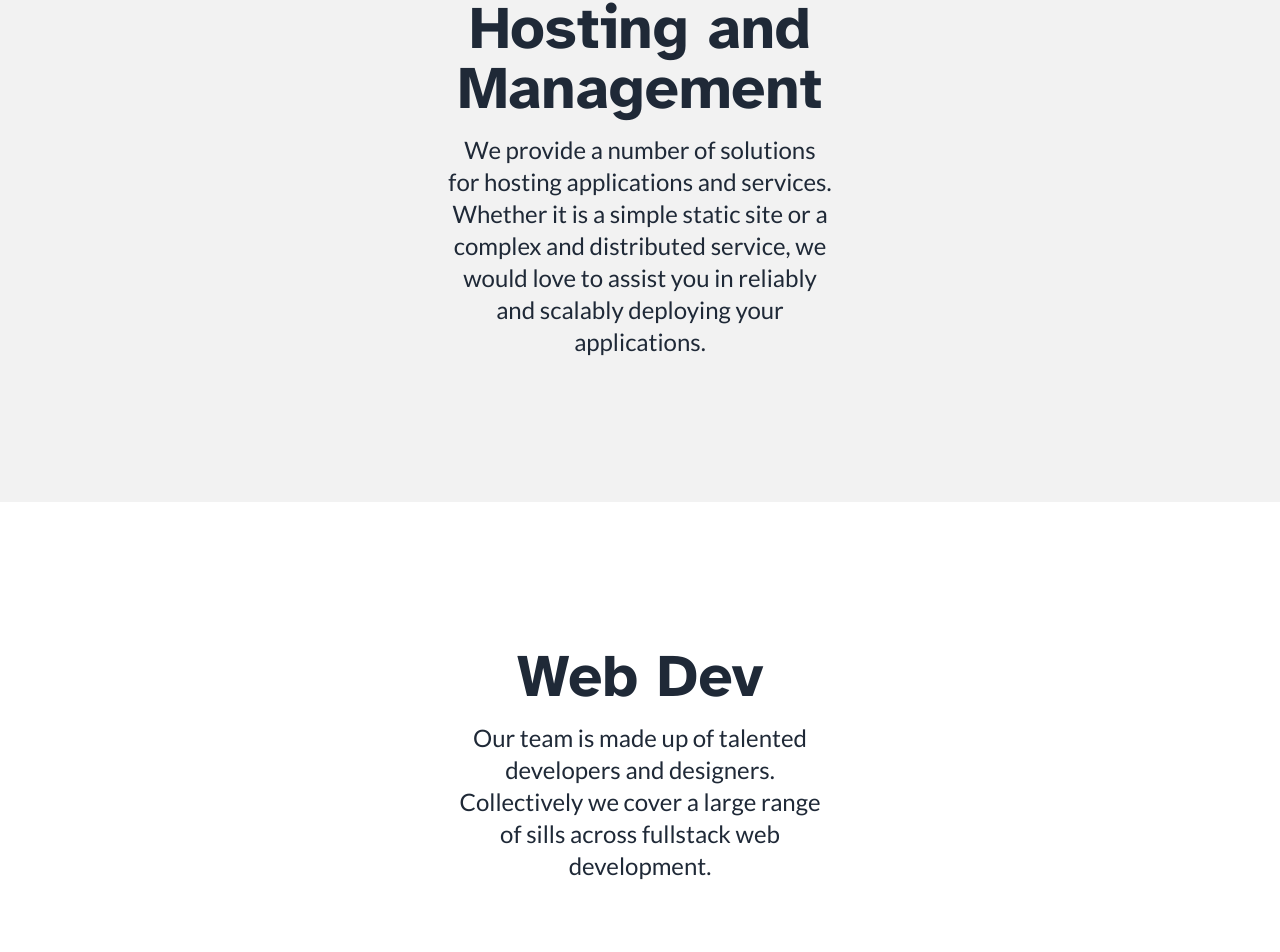
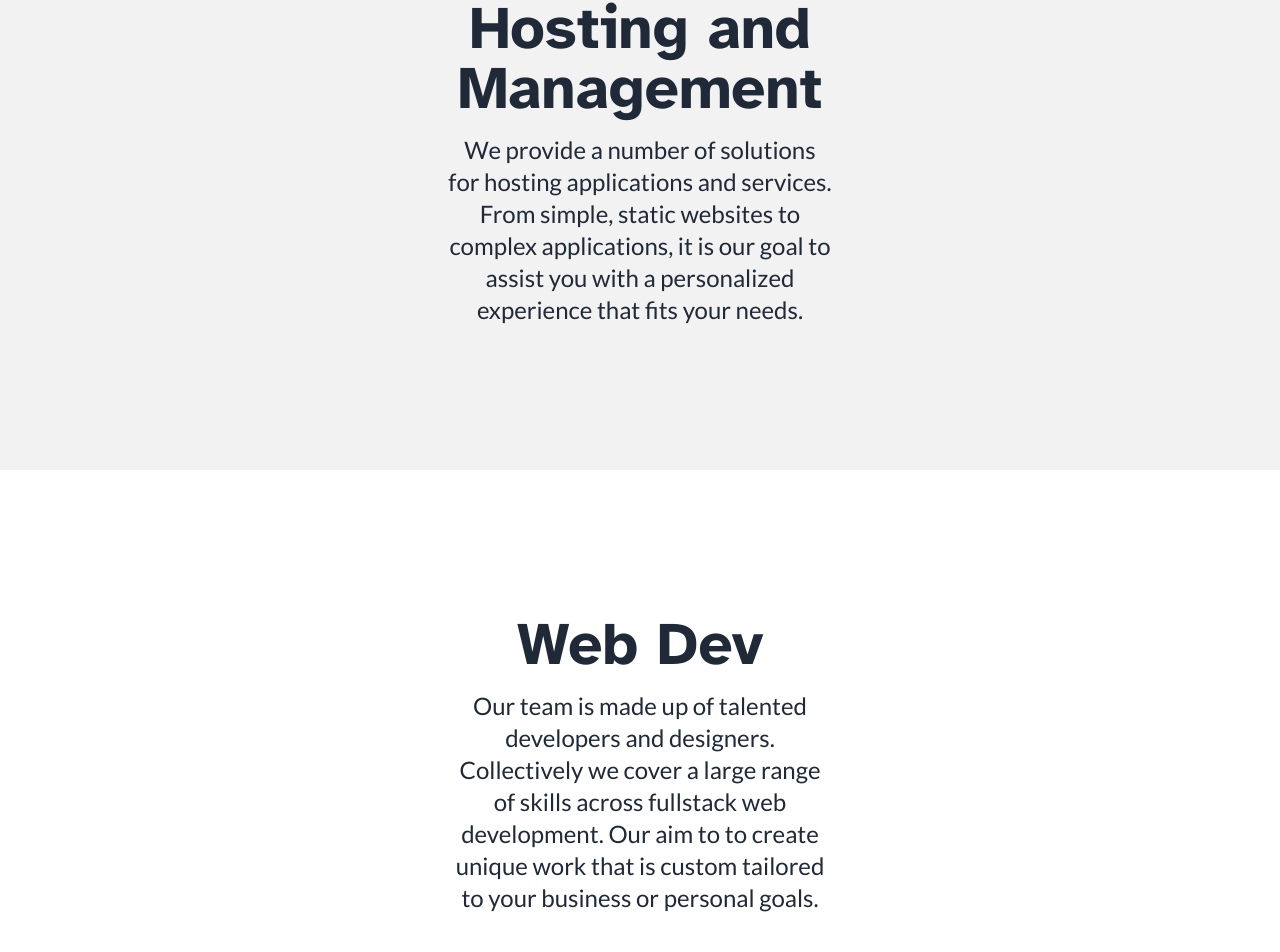
Before and after one commit to AbandonTech/abandontechsite, a Nuxt app: page / in a window 1280 px wide. Shown: the part 786-1738 px from the top of the page. Built offline with nearby package versions, Linux system fonts and the light colour scheme.

Commit message:
enhance AboutSection descriptions

```diff
--- a/pages/index.vue
+++ b/pages/index.vue
@@ -12,14 +12,14 @@
     const aboutSectionData = {
         hosting: {
             title: "Hosting and Management",
-            description: `We provide a number of solutions for hosting applications and services. Whether it is a simple
-                    static site or a complex and distributed service, we would love to assist you in reliably and scalably deploying
-                    your applications.`
+            description: `We provide a number of solutions for hosting applications and services. From simple, static websites
+            to complex applications, it is our goal to assist you with a personalized experience that fits your needs.`
         },
         webDev: {
             title: "Web Dev",
             description: `Our team is made up of talented developers and designers. Collectively we cover a large range of
-                    sills across fullstack web development.`
+                    skills across fullstack web development. Our aim to to create unique work that is custom tailored to
+                    your business or personal goals.`
         },
         other: {
             title: "Anything Else",
```
